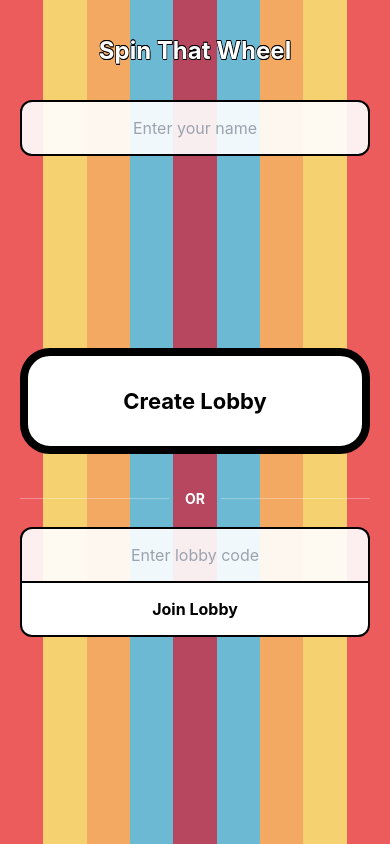
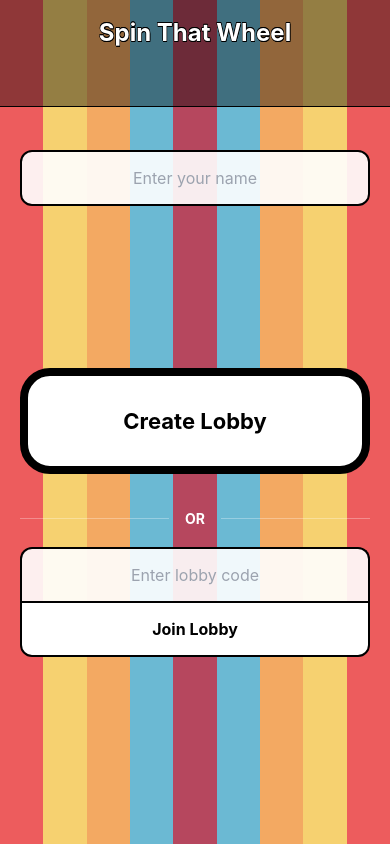
Before and after one commit to JaceRockman/Rulette, a React Native app: screen /Home in a window 390 px wide. Built offline with nearby package versions, Linux system fonts and the light colour scheme.

Commit message:
Update navigation header UI

```diff
--- a/App.tsx
+++ b/App.tsx
@@ -11,6 +11,8 @@ import RuleWritingScreen from './src/screens/RuleWritingScreen';
 import PromptWritingScreen from './src/screens/PromptWritingScreen';
 import { GameProvider } from './src/context/GameContext';
 import OutlinedText from './src/components/OutlinedText';
+import StripedBackground from './src/components/StripedBackground';
+import { View } from 'react-native';
 
 export type RootStackParamList = {
     Home: undefined;
@@ -32,18 +34,18 @@ export default function App() {
                     <Stack.Navigator
                         initialRouteName="Home"
                         screenOptions={{
-                            headerStyle: {
-                                backgroundColor: 'transparent',
-                                elevation: 0,
-                                shadowOpacity: 0,
-                                height: 100,
-                            },
+                            headerBackground: () => (
+                                <StripedBackground>
+                                    <View style={{
+                                        backgroundColor: 'rgba(0, 0, 0, 0.4)',
+                                        height: 107,
+                                        width: '100%',
+                                        borderBottomWidth: 1,
+                                        borderColor: '#000000',
+                                    }} />
+                                </StripedBackground>
+                            ),
                             headerTintColor: '#fff',
-                            headerTitleStyle: {
-                                fontWeight: 'bold',
-                                fontSize: 36,
-                                color: '#fff',
-                            },
                             headerTransparent: true,
                         }}
                     >
--- a/src/screens/HomeScreen.tsx
+++ b/src/screens/HomeScreen.tsx
@@ -129,14 +129,14 @@ const styles = StyleSheet.create({
         justifyContent: 'flex-start',
         alignItems: 'center',
         paddingHorizontal: 20,
-        paddingTop: 100,
+        paddingTop: 150,
     },
     inputContainer: {
         width: '100%',
         marginBottom: 30,
     },
     spacer: {
-        height: 150,
+        height: 120,
     },
     buttonContainer: {
         width: '100%',
--- a/src/screens/LobbyScreen.tsx
+++ b/src/screens/LobbyScreen.tsx
@@ -104,7 +104,7 @@ export default function LobbyScreen() {
                     )}
 
                     {/* Players Section */}
-                    {gameState?.players?.filter(player => !player.isHost).length > 0 && (
+                    {gameState?.players?.filter(player => !player.isHost)?.length && (
                         <View style={styles.section}>
                             <OutlinedText>Players</OutlinedText>
                             <View style={styles.playerGrid}>
```
